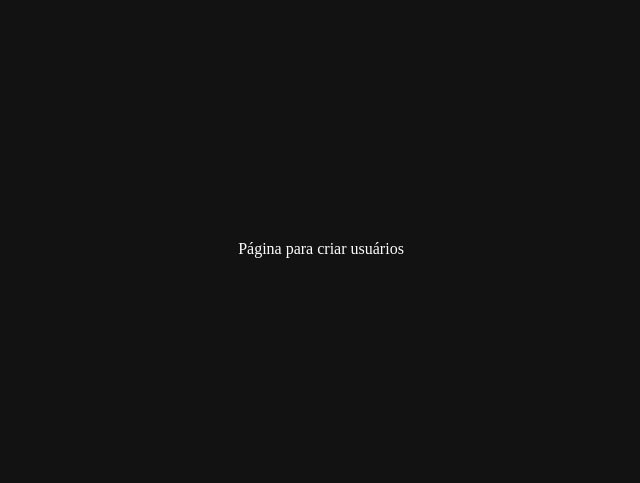
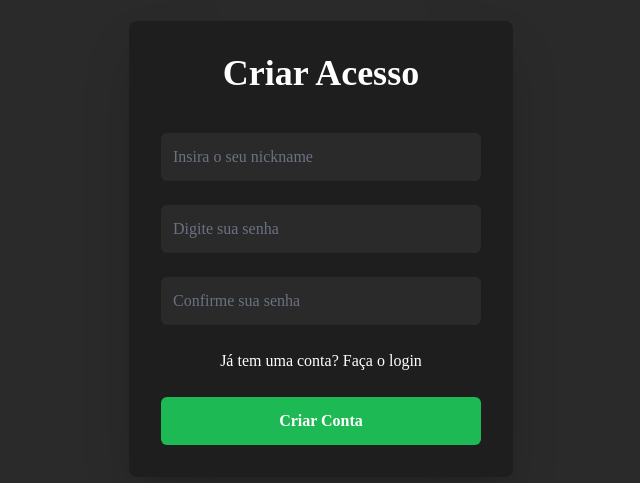
Before and after one commit to adrieeltorres1/webChat, a React (Vite) app: page /criarusers in a window 1280 px wide. Shown: the part 151-634 px from the top of the page, without its empty margins (319-959 px from the left). Built offline with nearby package versions, Linux system fonts and the light colour scheme.

Commit message:
Adicionando novas funcionalidades

```diff
--- a/src/pages/CriarUsers.jsx
+++ b/src/pages/CriarUsers.jsx
@@ -1,8 +1,126 @@
+import React, { useState } from 'react';
+import { Link, useNavigate } from 'react-router-dom';
+import { Alert } from 'antd'; // Usando o 'antd' como na sua tela de Join
+
 const CriarUsers = () => {
+    const navigate = useNavigate();
+
+    const [username, setUsername] = useState('');
+    const [password, setPassword] = useState('');
+    const [confirmPassword, setConfirmPassword] = useState(''); // Boa prática
+    const [error, setError] = useState(null);
+    const [success, setSuccess] = useState(null);
+
+    const handleRegister = async (e) => {
+        e.preventDefault(); // Evita o refresh da página
+        setError(null);
+        setSuccess(null);
+
+        if (password !== confirmPassword) {
+            setError('As senhas não coincidem.');
+            return;
+        }
+
+        if (username.trim() === '' || password.trim() === '') {
+            setError('Usuário e senha são obrigatórios.');
+            return;
+        }
+
+        try {
+            const response = await fetch('http://localhost:5001/api/users/registrarUsuarios', {
+                method: 'POST',
+                headers: { 'Content-Type': 'application/json' },
+                body: JSON.stringify({ username, password })
+            });
+
+            const data = await response.json();
+
+            if (!response.ok) {
+                throw new Error(data.message || 'Falha ao criar usuário.');
+            }
+
+            // 5. SUCESSO!
+            setSuccess('Conta criada com sucesso! Redirecionando para o login...');
+
+            setTimeout(() => {
+                navigate('/');
+            }, 2000);
+
+        } catch (err) {
+            setError(err.message);
+        }
+    }
+
     return (
-        <>
-            <h1 className="flex items-center justify-center min-h-screen text-white">Página para criar usuários</h1>
-        </>
+        <div className='flex items-center justify-center min-h-screen bg-[#2a2a2a]'>
+            <form onSubmit={handleRegister} className='text-white flex flex-col items-center gap-6 p-8 rounded-lg shadow-2xl bg-[#1e1e1e] w-80 sm:w-96'>
+                <h1 className='text-4xl font-bold mb-4'>Criar Acesso</h1>
+
+                <input
+                    type="text"
+                    placeholder='Insira o seu nickname'
+                    value={username}
+                    onChange={(e) => setUsername(e.target.value)}
+                    className='p-3 w-full rounded-md bg-[#2a2a2a] text-white placeholder-gray-500 focus:outline-none focus:ring-2 focus:ring-[#1DB954]'
+                />
+                <input
+                    type="password"
+                    placeholder='Digite sua senha'
+                    value={password}
+                    onChange={(e) => setPassword(e.target.value)}
+                    className='p-3 w-full rounded-md bg-[#2a2a2a] text-white placeholder-gray-500 focus:outline-none focus:ring-2 focus:ring-[#1DB954]'
+                />
+                <input
+                    type="password"
+                    placeholder='Confirme sua senha'
+                    value={confirmPassword}
+                    onChange={(e) => setConfirmPassword(e.target.value)}
+                    className='p-3 w-full rounded-md bg-[#2a2a2a] text-white placeholder-gray-500 focus:outline-none focus:ring-2 focus:ring-[#1DB954]'
+                />
+
+                {/* Feedback de Erro */}
+                {error && (
+                    <Alert
+                        message={error}
+                        type="error"
+                        showIcon
+                        closable
+                        onClose={() => setError(null)}
+                        className="w-full"
+                    />
+                )}
+
+                {/* Feedback de Sucesso */}
+                {success && (
+                    <Alert
+                        message={success}
+                        type="success"
+                        showIcon
+                        className="w-full"
+                    />
+                )}
+
+                {/* Link para voltar ao Login */}
+                <nav className='list-none'>
+                    <li>
+                        <p className='flex items-center gap-1'>
+                            Já tem uma conta?
+                            <Link to='/' className='hover:text-[#1DB954] cursor-pointer'>
+                                Faça o login
+                            </Link>
+                        </p>
+                    </li>
+                </nav>
+
+                <button
+                    type="submit"
+                    disabled={!!success} // Desabilita o botão após o sucesso
+                    className='w-full p-3 rounded-md bg-[#1DB954] text-white font-bold hover:bg-[#1ed760] transition-colors disabled:opacity-50'
+                >
+                    Criar Conta
+                </button>
+            </form>
+        </div>
     );
 }
 
--- a/src/pages/Join.jsx
+++ b/src/pages/Join.jsx
@@ -1,5 +1,4 @@
 import React, { useState } from 'react';
-import FormBtn from '../components/FormBtn';
 import { Link, useNavigate } from 'react-router-dom';
 import { Alert } from 'antd';
 import io from 'socket.io-client';
@@ -8,68 +7,75 @@ import { setConnection } from '../chat/chatSlice';
 
 const Join = () => {
     const navigate = useNavigate();
-
     const dispatch = useDispatch();
 
-    const [nickname, setNicknameLocal] = useState('');
-    const [showAlert, setShowAlert] = useState(false);
+    const [username, setUsername] = useState('');
+    const [password, setPassword] = useState('');
+    const [error, setError] = useState(null);
+    const handleLogin = async (e) => {
+        e.preventDefault();
+        setError(null);
 
-    const handleJoin = async () => {
-        setShowAlert(false);
-
-        if (nickname.trim() === '') {
-            setShowAlert(true);
+        if (username.trim() === '' || password.trim() === '') {
+            setError('Usuário e senha são obrigatórios.');
             return;
         }
-        const socket = io.connect('http://localhost:5001');
 
-        socket.emit('set_username', nickname);
+        try {
+            const response = await fetch('http://localhost:5001/api/users/login', {
+                method: 'POST',
+                headers: { 'Content-Type': 'application/json' },
+                body: JSON.stringify({ username, password })
+            });
 
-        dispatch(setConnection({ nickname, socket }));
-        navigate('/chat');
+            const data = await response.json();
+
+            if (!response.ok) {
+                throw new Error(data.error || 'Falha no login');
+            }
+
+            const socket = io.connect('http://localhost:5001');
+            socket.emit('set_username', data.username);
+            dispatch(setConnection({ nickname: data.username, socket }));
+            navigate('/chat');
+
+        } catch (err) {
+            setError(err.message);
+        }
     }
 
     return (
         <div className='flex items-center justify-center min-h-screen'>
-
-            <div className='text-white flex flex-col items-center gap-6 p-8 rounded-lg shadow-2xl bg-[#1e1e1e] w-80 sm:w-96'>
+            {/* 9. Use <form> e onSubmit para o login */}
+            <form onSubmit={handleLogin} className='text-white flex flex-col items-center gap-6 p-8 rounded-lg shadow-2xl bg-[#1e1e1e] w-80 sm:w-96'>
                 <h1 className='text-4xl font-bold mb-4'>Entrar no Chat</h1>
 
                 <input
                     type="text"
-                    placeholder='Insira seu nickname'
-                    value={nickname}
-                    onChange={(e) => setNicknameLocal(e.target.value)}
-                    className='p-3 w-full
-                    rounded-md bg-[#2a2a2a]
-                    text-white placeholder-gray-500
-                    focus:outline-none
-                    focus:ring-2
-                    focus:ring-[#1DB954] required:'
+                    placeholder='Insira seu usuário'
+                    value={username}
+                    onChange={(e) => setUsername(e.target.value)}
+                    className='p-3 w-full rounded-md bg-[#2a2a2a] text-white placeholder-gray-500 focus:outline-none focus:ring-2 focus:ring-[#1DB954]'
                 />
                 <input
                     type="password"
                     placeholder='Digite sua senha'
-
-                    className='p-3 w-full
-                    rounded-md bg-[#2a2a2a]
-                    text-white placeholder-gray-500
-                    focus:outline-none
-                    focus:ring-2
-                    focus:ring-[#1DB954] invalid:border-red-600'
-                    required
+                    value={password}
+                    onChange={(e) => setPassword(e.target.value)}
+                    className='p-3 w-full rounded-md bg-[#2a2a2a] text-white placeholder-gray-500 focus:outline-none focus:ring-2 focus:ring-[#1DB954]'
                 />
 
-                 {showAlert && (
+                {error && (
                     <Alert
-                        message="Por favor, insira um nome de usuário."
+                        message={error}
                         type="error"
                         showIcon
                         closable
-                        onClose={() => setShowAlert(false)}
-                        className="w-full mb-4"
+                        onClose={() => setError(null)}
+                        className="w-full"
                     />
                 )}
+
                 <nav className='list-none'>
                     <li>
                         <p className='flex items-center gap-1'>
@@ -81,12 +87,13 @@ const Join = () => {
                     </li>
                 </nav>
 
-                <FormBtn
-                    onClick={handleJoin}
+                <button
+                    type="submit"
+                    className='w-full p-3 rounded-md bg-[#1DB954] text-white font-bold hover:bg-[#1ed760] transition-colors'
                 >
                     Entrar
-                </FormBtn>
-            </div>
+                </button>
+            </form>
         </div>
     );
 }
```
